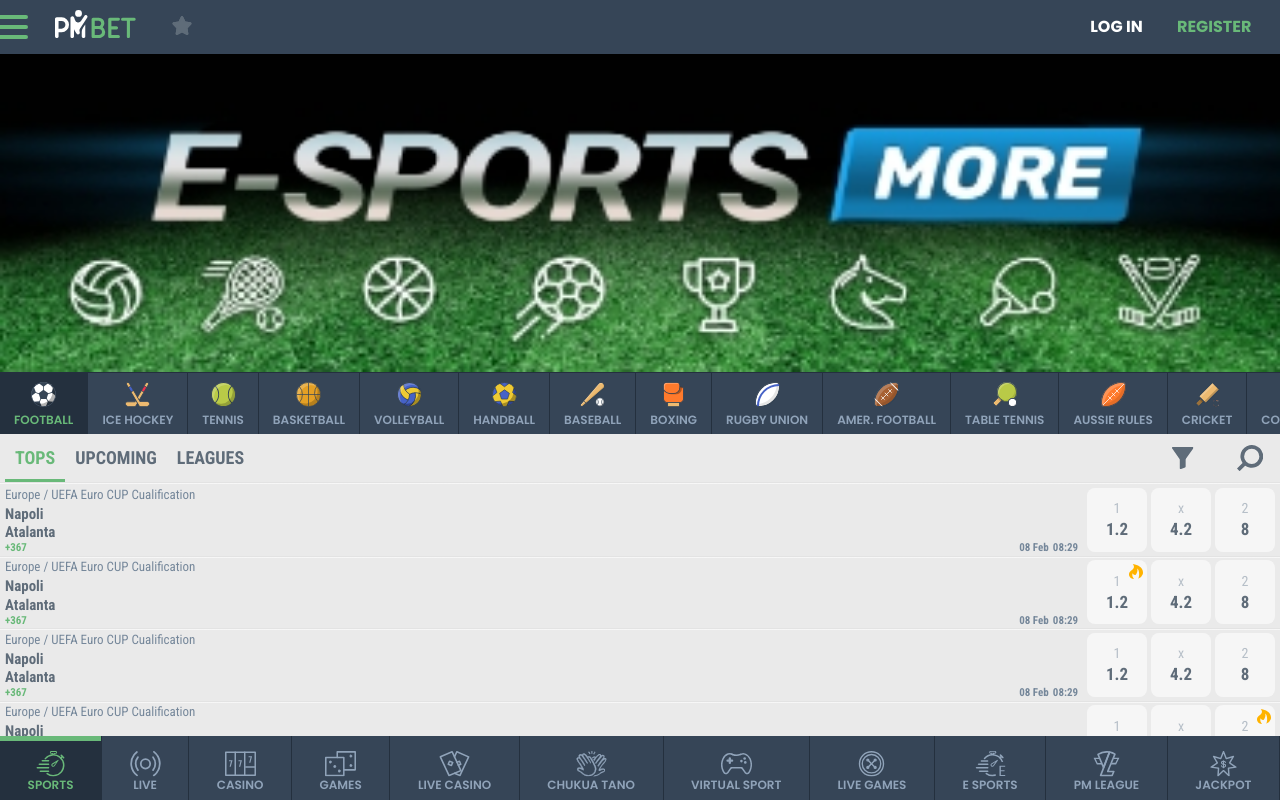
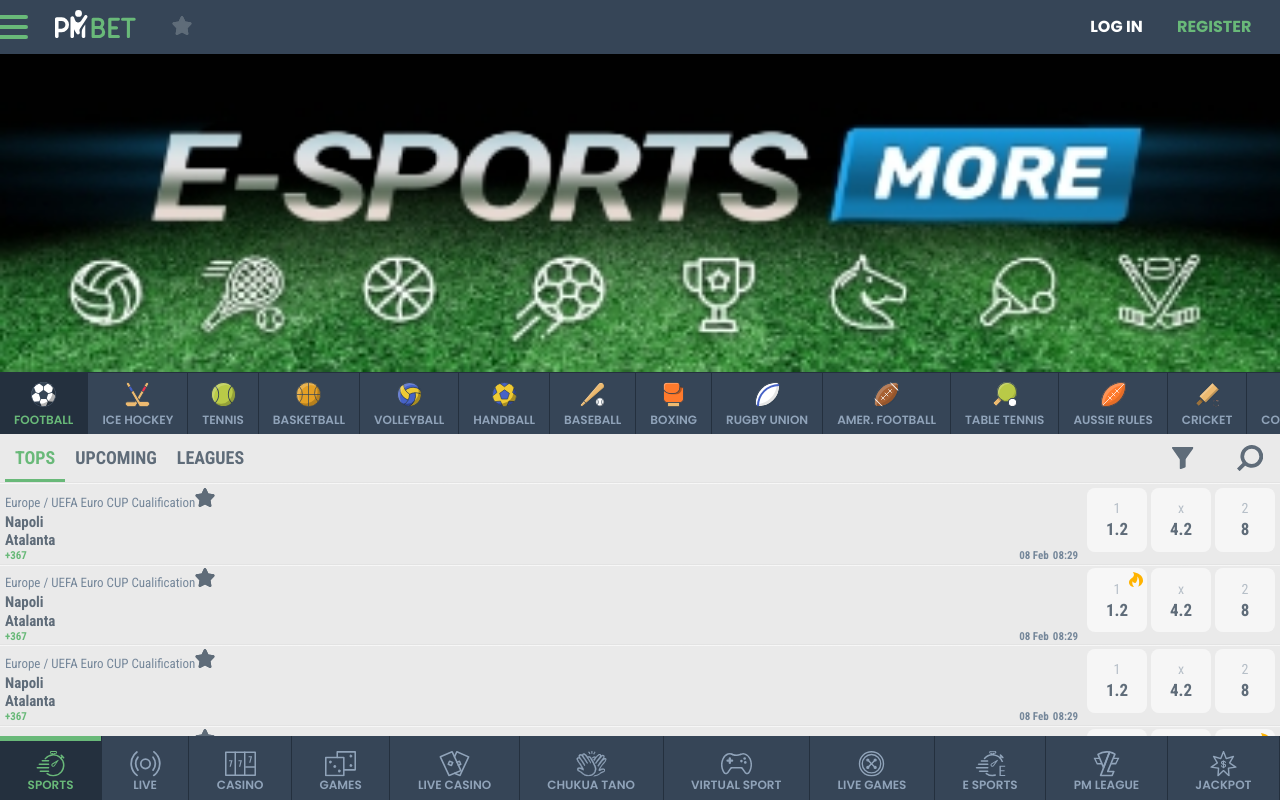
Before and after one commit to gor-asatryan96/proweb-front, a React (Create React App) app: page /sport in a window 1280 px wide. Built offline with nearby package versions, Linux system fonts and the light colour scheme.

Commit message:
Feat: favorites adding & deleting logic for sport

```diff
--- a/src/redux/reducers.js
+++ b/src/redux/reducers.js
@@ -3,6 +3,7 @@
 import configs from './slices/configs.slice';
 import sport from './slices/sport.slice';
 import betslip from './slices/betslip.slice';
+import favorites from './slices/favorites.slice';
 
 export const reducers = {
   user,
@@ -10,4 +11,5 @@
   configs,
   sport,
   betslip,
+  favorites,
 };
--- /dev/null
+++ b/src/redux/slices/favorites.slice.js
@@ -0,0 +1,46 @@
+import { createSlice } from '@reduxjs/toolkit';
+import dayjs from 'dayjs';
+import { formateDate } from '../../helpers/date';
+
+const initialState = {
+  favoriteItems: {},
+};
+
+export const favoritesSlice = createSlice({
+  name: 'favorites',
+  initialState,
+  reducers: {
+    toggleFavoriteItem: (state, { payload }) => {
+      const date = dayjs();
+      const { day } = formateDate(date);
+      let needToAdd = true;
+
+      const allDates = Object.keys(state.favoriteItems);
+      allDates.forEach((item) => {
+        const payloadIndex = state.favoriteItems[item].findIndex(({ type, id }) => type === payload.type && id === payload.id);
+        if (payloadIndex > -1) {
+          needToAdd = false;
+          state.favoriteItems[item].splice(payloadIndex, 1);
+          if (!state.favoriteItems[item].length) {
+            delete state.favoriteItems[item];
+          }
+        }
+      });
+
+      if (needToAdd) {
+        if (!allDates.includes(day)) {
+          state.favoriteItems[day] = [];
+        }
+        state.favoriteItems[day].push({ id: payload.id, type: payload.type, date });
+      }
+    },
+  },
+});
+
+// Actions
+export const { toggleFavoriteItem } = favoritesSlice.actions;
+
+// Selectors
+export const selectFavorites = state => state.favorites.favoriteItems;
+
+export default favoritesSlice.reducer;
--- a/src/template/assets/styles/blocks/favourite.scss
+++ b/src/template/assets/styles/blocks/favourite.scss
@@ -270,3 +270,18 @@
   font-size: 1.375rem;
   font-weight: bold;
 }
+
+.favourite__image {
+  width: 20px;
+  height: 19px;
+  max-height: 100%;
+  max-width: 100%;
+  fill: var(--pmbet-gray);
+  stroke: var(--pmbet-gray);
+
+  &.active {
+    transition: all 0.2s ease-in;
+    fill: var(--pmbet-yellow);
+    stroke: var(--pmbet-yellow);
+  }
+}
--- a/src/template/components/Common/Header/Header.jsx
+++ b/src/template/components/Common/Header/Header.jsx
@@ -1,6 +1,7 @@
 import React from 'react';
 
 import { useDispatch, useSelector } from 'react-redux';
+import cn from 'classnames';
 import { toggleBurger } from '../../../../redux/slices/configs.slice';
 
 import { openPopup } from '../../../../redux/slices/popups.slice';
@@ -9,6 +10,7 @@
 } from '../../../../redux/slices/user.slice';
 import { POPUPS_IDS } from '../../Popups/constants/popups.constants';
 import RowSkeleton from '../../Skeletons/RowSkeleton/RowSkeleton';
+import { selectFavorites } from '../../../../redux/slices/favorites.slice';
 
 const {
   LOGIN, REGISTER, USER_PROFILE, FAVOURITES,
@@ -21,6 +23,7 @@
   const userId = useSelector(selectUserId);
   const balance = useSelector(selectUserBalance);
   const currency = useSelector(selectUserCurrency);
+  const favoriteItems = useSelector(selectFavorites);
 
   const togglePopup = (id) => {
     dispatch(openPopup({ id }));
@@ -54,7 +57,9 @@
                     <div className="config__notification">
                       4
                     </div>
-                    <svg className="config__img" width="20" height="19" fill="#5f6c79" stroke="#5f6c79">
+                    <svg className={cn('favourite__image', {
+                      active: Object.keys(favoriteItems).length,
+                    })}>
                       <use xlinkHref="#star" />
                     </svg>
                   </div>
--- a/src/template/components/Popups/FavouritesPopup/FavouritesPopup.jsx
+++ b/src/template/components/Popups/FavouritesPopup/FavouritesPopup.jsx
@@ -1,4 +1,4 @@
-import { useDispatch } from 'react-redux';
+import { useDispatch, useSelector } from 'react-redux';
 import { Popup } from '../../UI';
 import casinoImage from '../../../assets/images/casinoGames/casino2.png';
 import { closePopup } from '../../../../redux/slices/popups.slice';
@@ -7,6 +7,8 @@
 import FavouritsCasinoItem from './components/FavouritsCasinoItem/FavouritsCasinoItem';
 import SportCard from '../../../pages/SportLive/components/SportCard/SportCard';
 import FavouritsFilterItem from './components/FavouritsFilterItem/FavouritsFilterItem';
+import { selectFavorites } from '../../../../redux/slices/favorites.slice';
+import { FAVORITES_TYPES } from '../../../pages/SportLive/constants/sport.constants';
 
 const favoritesList = {
   '10.11.2020': [{
@@ -149,6 +151,8 @@
 const FavouritesPopup = () => {
   const dispatch = useDispatch();
 
+  const favoriteItems = useSelector(selectFavorites);
+
   const onClose = () => {
     dispatch(closePopup(POPUPS_IDS.FAVOURITES));
   };
@@ -171,11 +175,11 @@
       </div>
       <div className="favourite__container">
         <ul className="resetList favourite__list">
-          {Object.keys(favoritesList).length ? Object.keys(favoritesList).map(list => (
+          {Object.keys(favoriteItems).length ? Object.keys(favoriteItems).map(list => (
             <FavouritsGroup key={list} date={list}>
-              {favoritesList[list].map((item) => {
-                const CurrentComponent = item.type === 'casino' ? FavouritsCasinoItem : SportCard;
-                return <CurrentComponent key={item.id} data={item} />;
+              {favoriteItems[list].map((item) => {
+                const CurrentComponent = item.type === FAVORITES_TYPES.CASINO ? FavouritsCasinoItem : SportCard;
+                return <CurrentComponent key={item.id} data={item} fromFavorite />;
               })}
             </FavouritsGroup>
           ))
@@ -197,10 +201,10 @@
             <FavouritsFilterItem key={i} />
           ))}
         </ul>
-        {/* <!-- TODO if the container is empty use this 'favourite__empty' -->
-        <!--        <div className="favourite__empty">-->
-        <!--          You have no filter saved-->
-        <!--        </div> --> */}
+        {/* <!-- TODO if the container is empty use this 'favourite__empty' --> */}
+        {/* <div className="favourite__empty"> */}
+        {/*  You have no filter saved */}
+        {/* </div> */}
       </div>
     </Popup>
   );
--- a/src/template/components/Popups/FavouritesPopup/components/FavouritsGroup/FavouritsGroup.jsx
+++ b/src/template/components/Popups/FavouritesPopup/components/FavouritsGroup/FavouritsGroup.jsx
@@ -3,7 +3,7 @@
 const FavouritsGroup = ({ children, date }) => (
   <li className="favourite__item">
     <div className="favourite__itemDate">Added in
-      <time datetime="2020-11-10"> {date}</time>
+      <time dateTime="2020-11-10"> {date}</time>
     </div>
     <ul className="resetList favourite__itemFields">
       {children}
--- a/src/template/components/Popups/UserProfilePopup/components/MyProfile/components/MyProfilePassword/MyProfilePassword.jsx
+++ b/src/template/components/Popups/UserProfilePopup/components/MyProfile/components/MyProfilePassword/MyProfilePassword.jsx
@@ -25,6 +25,7 @@
   };
 
   const onSubmit = (data) => {
+    // eslint-disable-next-line no-console
     console.log('MyProfilePassword', data);
   };
 
--- a/src/template/pages/SportLive/Sport/Sport.jsx
+++ b/src/template/pages/SportLive/Sport/Sport.jsx
@@ -1,9 +1,11 @@
 import { useState } from 'react';
+import { useSelector } from 'react-redux';
 import SportFilters from '../components/SportFilters/SportFilters';
 import SportHeader from '../components/SportHeader/SportHeader';
 import SportCard from '../components/SportCard/SportCard';
 import SportMenu from '../components/SportMenu/SportMenu';
-import { SPORT_TABS } from '../constants/sport.constants';
+import { FAVORITES_TYPES, SPORT_TABS } from '../constants/sport.constants';
+import { selectFavorites } from '../../../../redux/slices/favorites.slice';
 
 const sportItems = [
   {
@@ -239,6 +241,10 @@
 const Sport = () => {
   const [ isFilterOpen, setIsFilterOpen ] = useState(false);
   const [ activeTab, setActiveTab ] = useState(SPORT_TABS.TOPS);
+
+  const favoriteItems = useSelector(selectFavorites);
+  const keys = Object.keys(favoriteItems);
+
   return (<>
     <SportMenu />
     <section className="bet">
@@ -253,9 +259,16 @@
         </div>
         <div className="bet-rate">
           <ul className="bet-rate__list">
-            {sportItems.map(sport => (
-              <SportCard key={sport.id} data={sport} />
-            ))}
+            {sportItems.map((sport) => {
+              const isFavorite = keys.map((item) => {
+                const payloadIndex = favoriteItems[item].findIndex(({ type, id }) => type === FAVORITES_TYPES.GAME && id === sport.id);
+                return payloadIndex > -1;
+              });
+              return <SportCard
+                key={sport.id}
+                isFavorite={!!isFavorite.some(item => item)}
+                data={sport} />;
+            })}
           </ul>
         </div>
         <div className="bet-search">
--- a/src/template/pages/SportLive/components/SportCard/SportCard.jsx
+++ b/src/template/pages/SportLive/components/SportCard/SportCard.jsx
@@ -1,14 +1,24 @@
 import dayjs from 'dayjs';
 import { useSelector, useDispatch } from 'react-redux';
+import { useNavigate } from 'react-router-dom';
+import cn from 'classnames';
 
-import { useNavigate } from 'react-router-dom';
 import { addBet, removeBet, selectBetsIds } from '../../../../../redux/slices/betslip.slice';
 import SportCardBet from './components/SportCardBet/SportCardBet';
+import { toggleFavoriteItem } from '../../../../../redux/slices/favorites.slice';
+import { FAVORITES_TYPES } from '../../constants/sport.constants';
 
-const SportCard = ({ data, live }) => {
+const SportCard = ({
+  data, live, isFavorite, fromFavorite,
+}) => {
   const dispatch = useDispatch();
   const navigate = useNavigate();
   const betsIds = useSelector(selectBetsIds);
+
+  const addToFavorites = (e, id) => {
+    e.stopPropagation();
+    dispatch(toggleFavoriteItem({ id, type: FAVORITES_TYPES.GAME }));
+  };
 
   const onItemClick = () => {
     navigate(String(data.id));
@@ -31,6 +41,13 @@
         <div className="bet-rate__set__info">
           {!live && <div className="bet-rate__set__time">
             {data.leauge}
+            <svg
+              onClick={e => addToFavorites(e, data.id)}
+              className={cn('favourite__image', {
+                active: fromFavorite ? !isFavorite : isFavorite,
+              })}>
+              <use xlinkHref="#star" />
+            </svg>
           </div>}
           <div className="bet-rate__set__team__block">
             <div className="bet-rate__set__team">
@@ -61,7 +78,7 @@
           </div>
         </div>
         <div className="bet-rate__set__nav">
-          {data.bets.map(bet => (
+          {data.bets?.map(bet => (
             <SportCardBet
               key={bet.id}
               data={bet}
--- a/src/template/pages/SportLive/constants/sport.constants.js
+++ b/src/template/pages/SportLive/constants/sport.constants.js
@@ -86,3 +86,8 @@
   UPCOMING: 'UPCOMING',
   LEAGUES: 'LEAGUES',
 };
+
+export const FAVORITES_TYPES = {
+  CASINO: 'CASINO',
+  GAME: 'GAME',
+};
```
Also changed, not shown: src/template/assets/styles/global.scss (line endings or trailing spaces).
